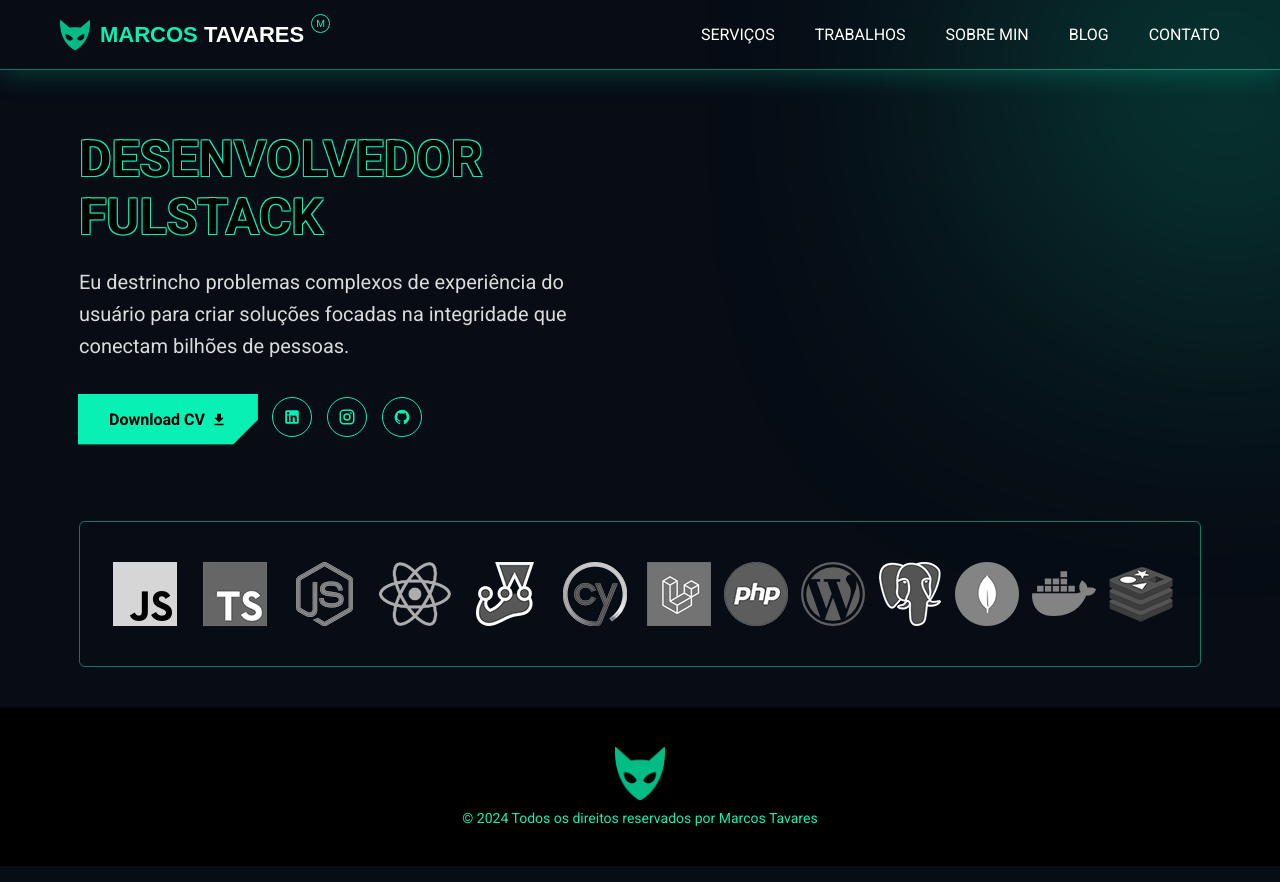
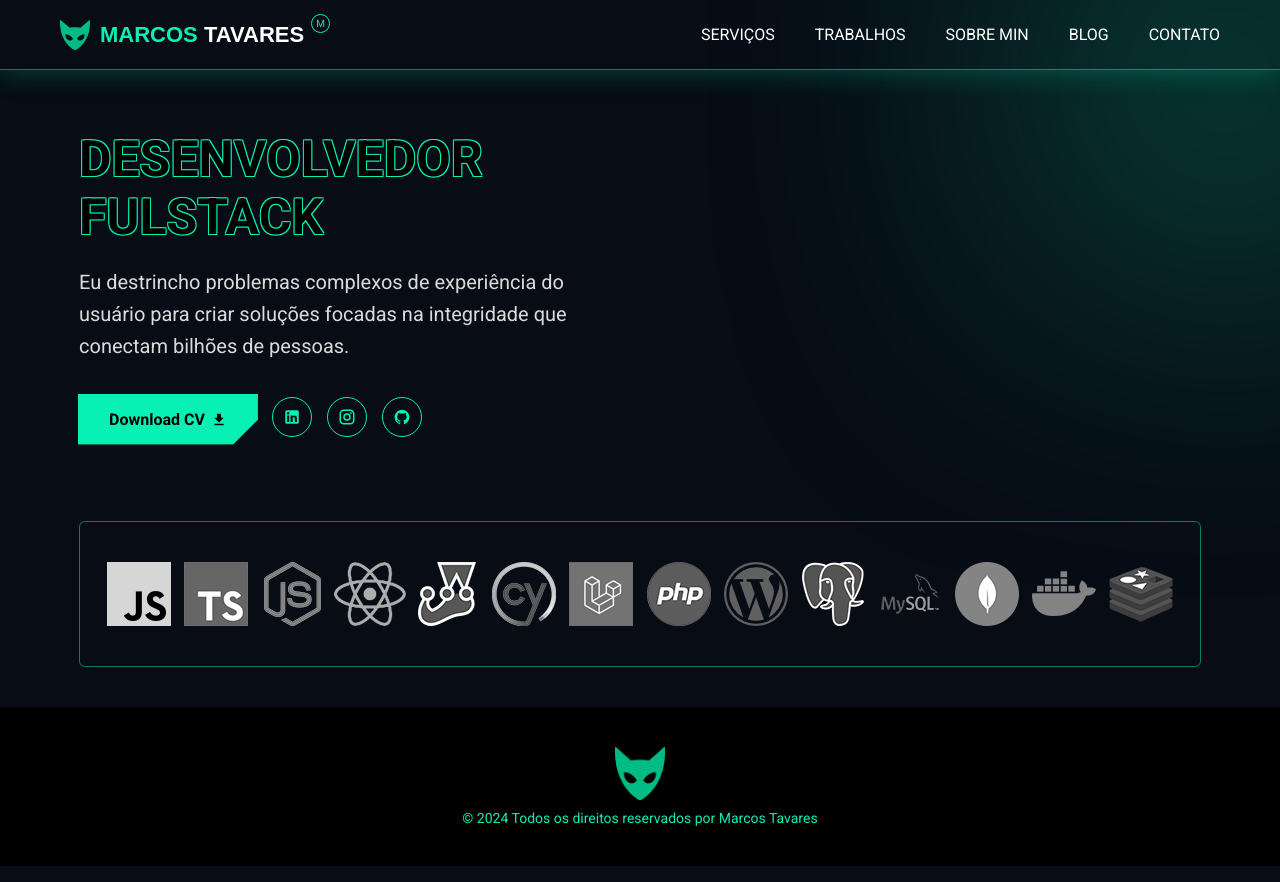
Before and after one commit to marcosdev82/site-pessoal-react, a React (Create React App) app: page / in a window 1280 px wide. Built offline with nearby package versions, Linux system fonts and the light colour scheme; a web font is replaced by a local one.

Commit message:
Logo mysql

```diff
--- a/src/components/skills/index.tsx
+++ b/src/components/skills/index.tsx
@@ -9,6 +9,7 @@ import cypress from '../../assets/images/cy.png';
 import laravel from '../../assets/images/laravel.png';
 import php from '../../assets/images/php.png';
 import postgres from '../../assets/images/postgres.png';
+import mysql from '../../assets/images/mysql.png';
 import mongodb from '../../assets/images/mongodb.png';
 import docker from '../../assets/images/docker.png';
 import redis from '../../assets/images/redis.png';
@@ -25,12 +26,11 @@ const Skills: React.FC = () => {
                     <li><IconSkill src={react} alt="Marcos Tavares Desenvolvedor Fulstack" /></li>
                     <li><IconSkill src={jest} alt="Marcos Tavares Desenvolvedor Fulstack" /></li>
                     <li><IconSkill src={cypress} alt="Marcos Tavares Desenvolvedor Fulstack" /></li>
-                </ul>
-                <ul>
                     <li><IconSkill src={laravel} alt="Marcos Tavares Desenvolvedor Fulstack" /></li>
                     <li><IconSkill src={php} alt="Marcos Tavares Desenvolvedor Fulstack" /></li>
                     <li><IconSkill src={wordpress} alt="Marcos Tavares Desenvolvedor Fulstack" /></li>
                     <li><IconSkill src={postgres} alt="Marcos Tavares Desenvolvedor Fulstack" /></li>
+                    <li><IconSkill src={mysql} alt="Marcos Tavares Desenvolvedor Fulstack" /></li>
                     <li><IconSkill src={mongodb} alt="Marcos Tavares Desenvolvedor Fulstack" /></li>
                     <li><IconSkill src={docker} alt="Marcos Tavares Desenvolvedor Fulstack" /></li>
                     <li><IconSkill src={redis} alt="Marcos Tavares Desenvolvedor Fulstack" /></li>
```
Also changed, not shown: src/assets/images/mysql.png (added).
